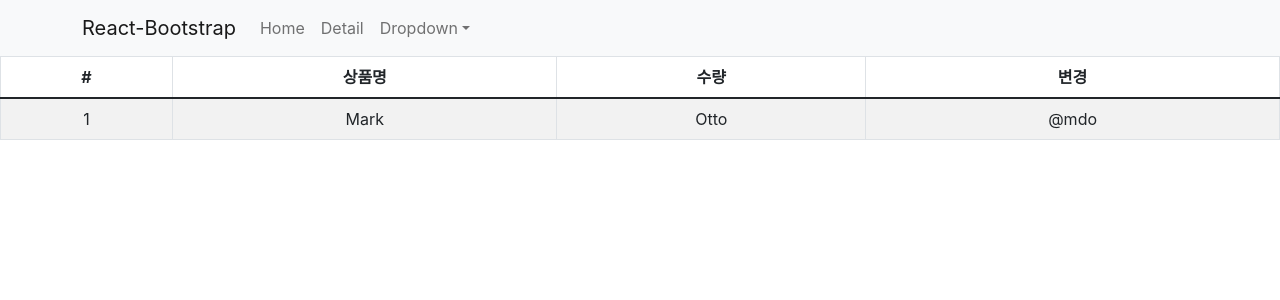
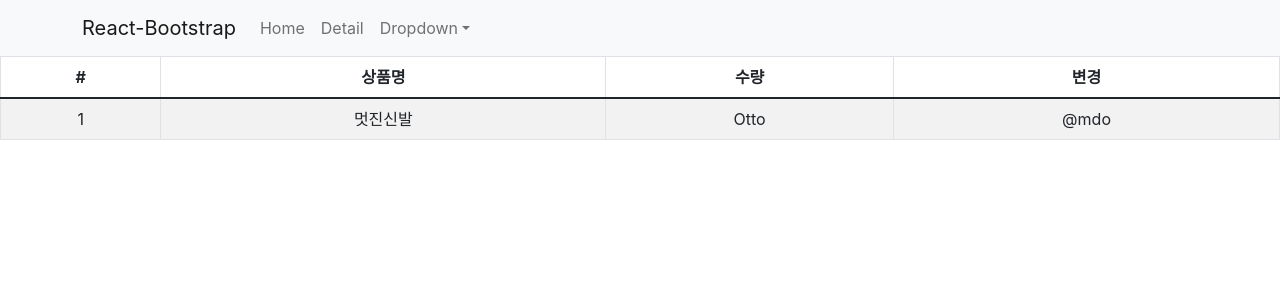
Before and after one commit to sungyuna1003/new-shop, a React (Create React App) app: page /Cart in a window 1280 px wide. Shown: the top 300 px of the page. Built offline with nearby package versions, Linux system fonts and the light colour scheme.

Commit message:
redux setting

```diff
--- a/package.json
+++ b/package.json
@@ -11,9 +11,11 @@
     "react": "^17.0.2",
     "react-bootstrap": "^2.0.3",
     "react-dom": "^17.0.2",
+    "react-redux": "^7.2.6",
     "react-router-dom": "^5.3.0",
     "react-scripts": "4.0.3",
     "react-transition-group": "^4.4.2",
+    "redux": "^4.1.2",
     "styled-components": "^5.3.3",
     "web-vitals": "^1.1.2"
   },
--- a/src/components/Cart.js
+++ b/src/components/Cart.js
@@ -1,7 +1,8 @@
 import React from "react";
 import { Table } from "react-bootstrap";
+import { connect } from "react-redux";
 
-function Cart() {
+function Cart(props) {
   return (
     <div>
       <Table striped bordered hover>
@@ -16,7 +17,7 @@
         <tbody>
           <tr>
             <td>1</td>
-            <td>Mark</td>
+            <td>{props.state[0].name}</td>
             <td>Otto</td>
             <td>@mdo</td>
           </tr>
@@ -25,4 +26,10 @@
     </div>
   );
 }
-export default Cart;
+function state를props화(state) {
+  return {
+    state: state,
+  };
+}
+export default connect(state를props화)(Cart);
+// export default Cart;
--- a/src/index.js
+++ b/src/index.js
@@ -4,11 +4,18 @@
 import App from "./App";
 import reportWebVitals from "./reportWebVitals";
 import { BrowserRouter } from "react-router-dom";
+import { Provider } from "react-redux";
+import { createStore } from "redux";
 
+let store = createStore(() => {
+  return [{ id: 0, name: "멋진신발", quan: 2 }];
+});
 ReactDOM.render(
   <React.StrictMode>
     <BrowserRouter>
-      <App />
+      <Provider store={store}>
+        <App />
+      </Provider>
     </BrowserRouter>
   </React.StrictMode>,
   document.getElementById("root")
```
Also changed, not shown: 1 other file (tests, documents, lock files or other folders).
